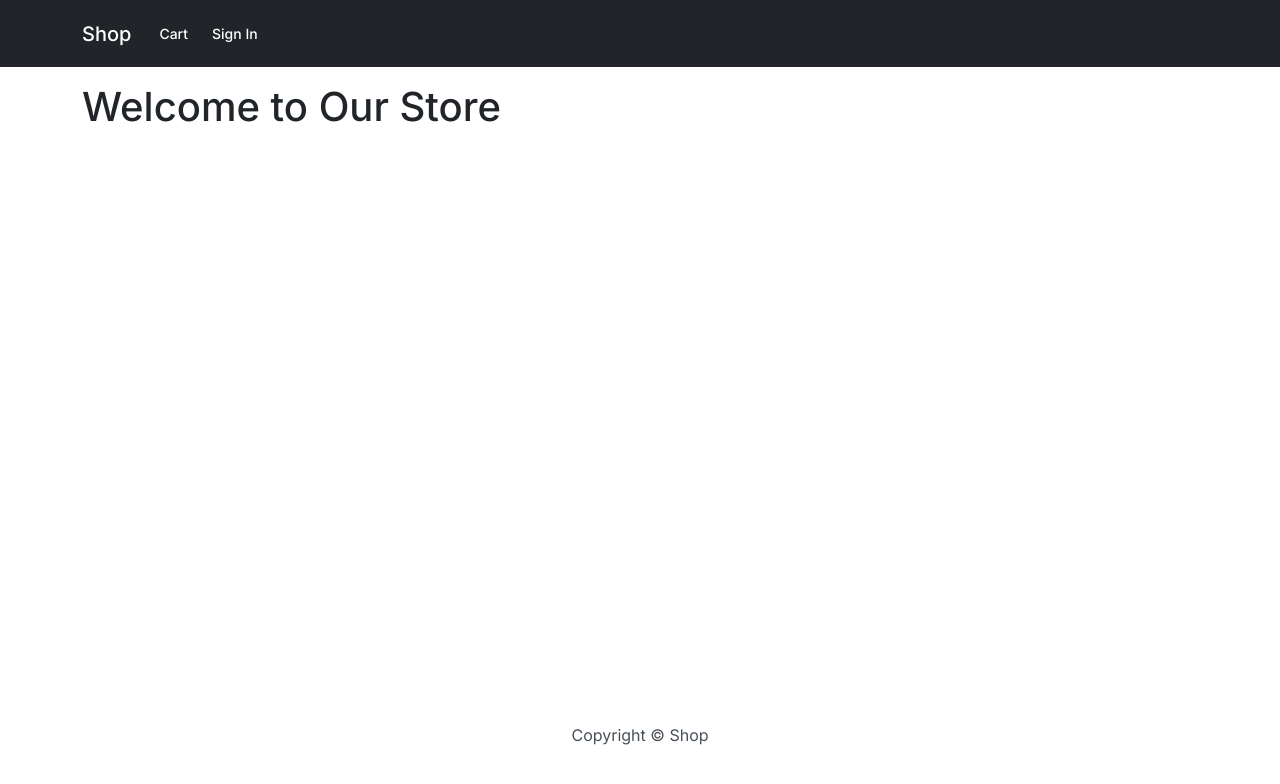
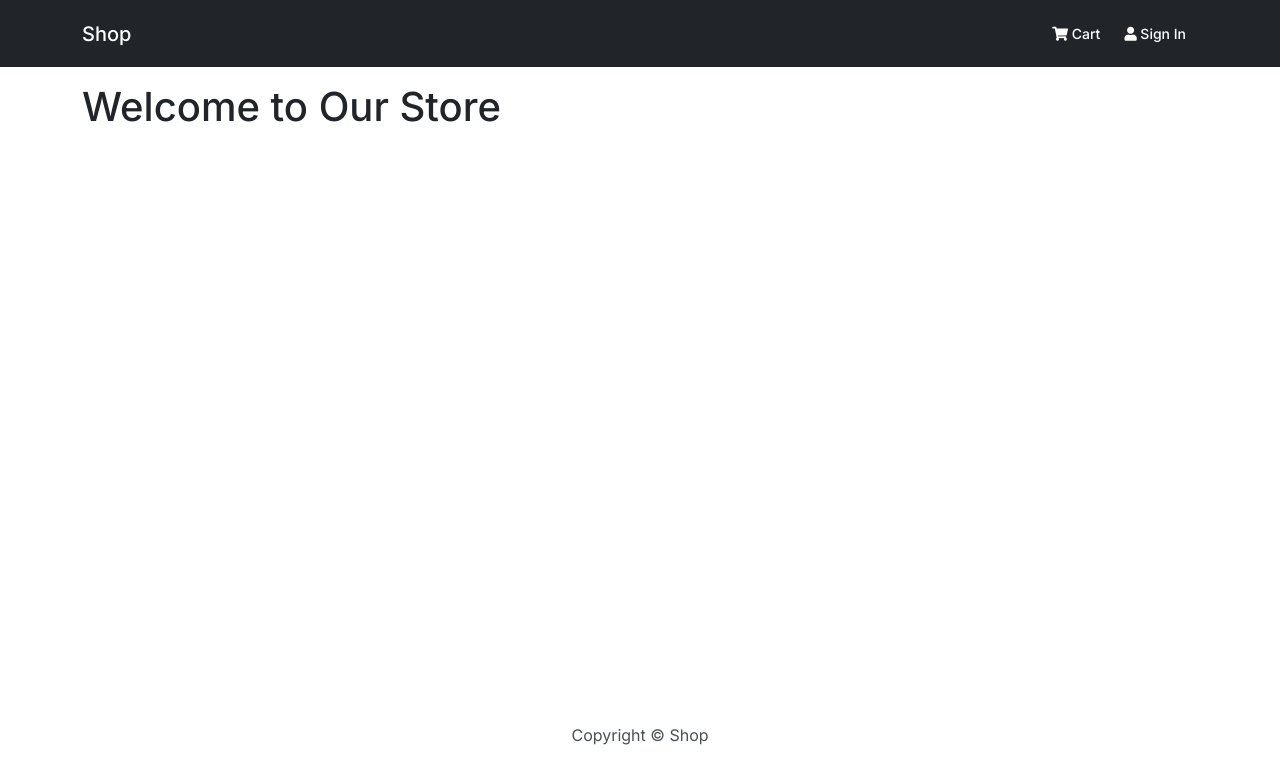
Before and after one commit to faridamuss/pretty-petal-store, a React (Create React App) app in the folder frontend/: page / in a window 1280 px wide. Shown: the top 784 px of the page. Built offline with nearby package versions, Linux system fonts and the light colour scheme.

Commit message:
added icons

```diff
--- a/frontend/public/index.html
+++ b/frontend/public/index.html
@@ -12,6 +12,12 @@
     <link rel="apple-touch-icon" href="%PUBLIC_URL%/logo192.png" />
     <link rel="manifest" href="%PUBLIC_URL%/manifest.json" />
     <link rel="stylesheet" href="https://cdnjs.cloudflare.com/ajax/libs/font-awesome/6.0.0-beta3/css/all.min.css" integrity="sha512-Fo3rlrZj/k7ujTnHg4CGR2D7kSs0v4LLanw2qksYuRlEzO+tcaEPQogQ0KaoGN26/zrn20ImR1DfuLWnOo7aBA==" crossorigin="anonymous" referrerpolicy="no-referrer" />
+    <link
+      rel="stylesheet"
+      href="https://cdnjs.cloudflare.com/ajax/libs/font-awesome/5.14.0/css/all.min.css"
+      integrity="sha512-1PKOgIY59xJ8Co8+NE6FZ+LOAZKjy+KY8iq0G4B3CyeY6wYHN3yt9PW0XpSriVlkMXe40PTKnXrLnZ9+fkDaog=="
+      crossorigin="anonymous"
+    />
     <title>Welcome To Our Store</title>
   </head>
   <body>
--- a/frontend/src/components/Header.js
+++ b/frontend/src/components/Header.js
@@ -9,9 +9,9 @@ const Header = () => {
       <Navbar.Brand href="/">Shop</Navbar.Brand>
       <Navbar.Toggle aria-controls="basic-navbar-nav" />
       <Navbar.Collapse id="basic-navbar-nav">
-        <Nav className="ml-auto">
-          <Nav.Link href="/cart"> <i className='fas fa=shopping-cart'></i>Cart</Nav.Link>
-          <Nav.Link href="/login"> <i className='fas fa=shopping-cart'></i>Sign In</Nav.Link>
+        <Nav className="ms-auto">
+          <Nav.Link href="/cart"><i className='fas fa-shopping-cart'></i> Cart</Nav.Link>
+          <Nav.Link href="/login"> <i className='fas fa-user'></i> Sign In</Nav.Link>
            </Nav>
       </Navbar.Collapse>
     </Container>
```
